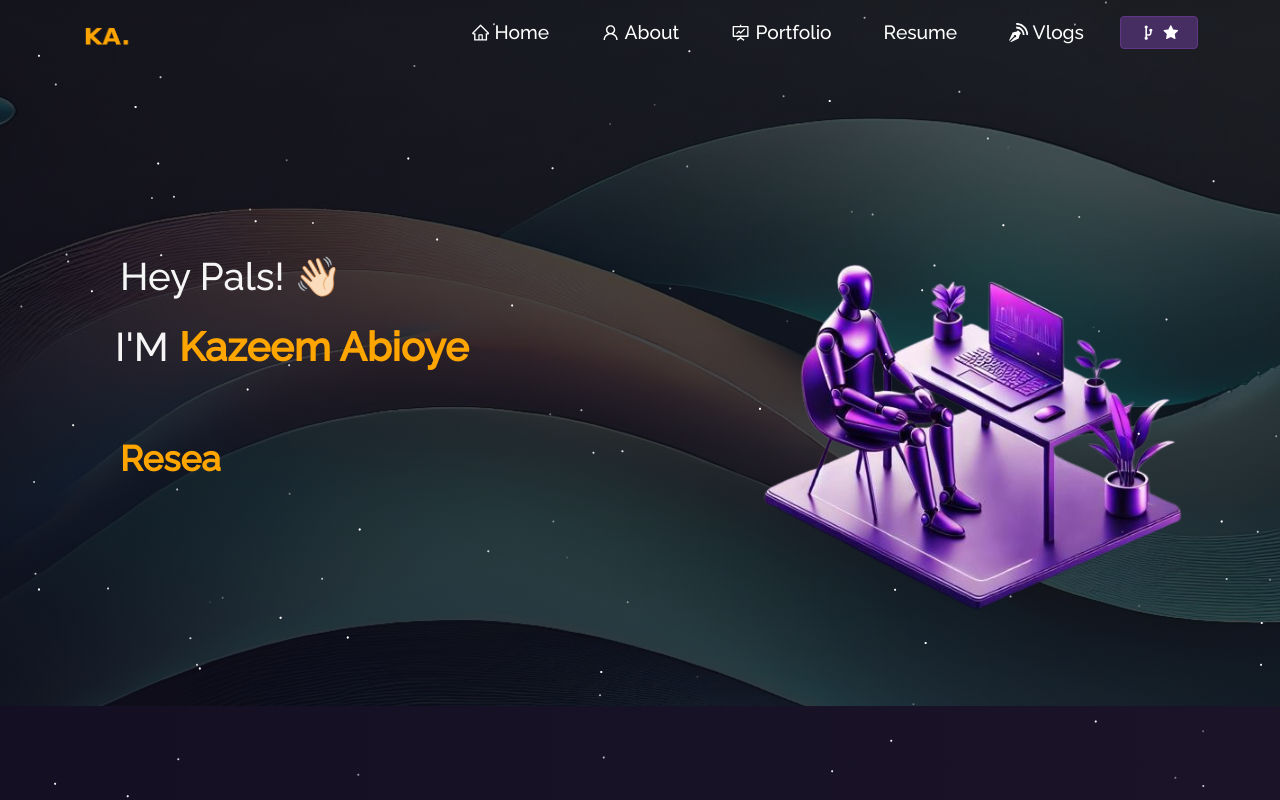
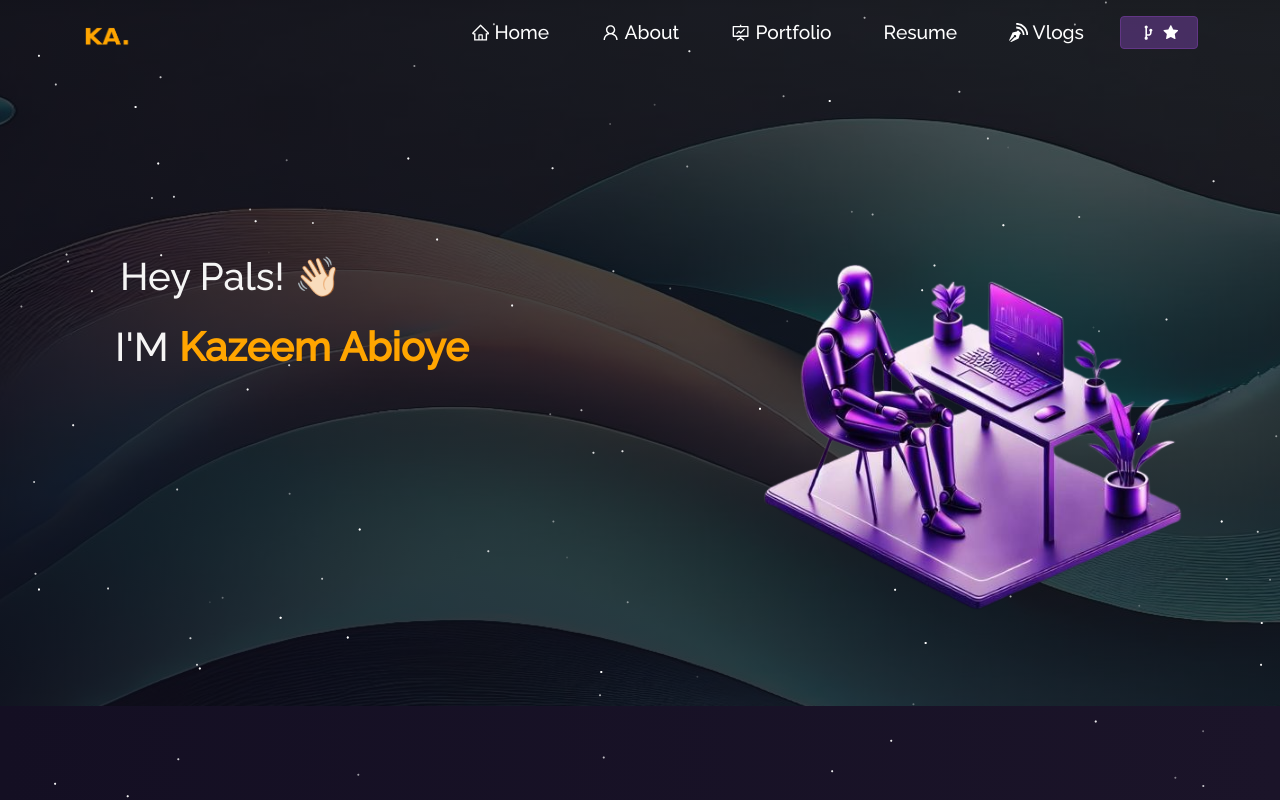
Before and after one commit to AbioyeKazeem/portfolio, a React (Create React App) app: page / in a window 1280 px wide. Shown: the top 800 px of the page. Built offline with nearby package versions, Linux system fonts and the light colour scheme.

Commit message:
Update job title from 'Web Developer' to 'Software Engineer'

```diff
--- a/src/components/Home/Type.js
+++ b/src/components/Home/Type.js
@@ -6,7 +6,7 @@ function Type() {
     <Typewriter
       options={{
         strings: [
-          "Web Developer",
+          "Software Engineer",
           "Researcher",
           "AI in Education Expert",
           "Software Analyst",
```
